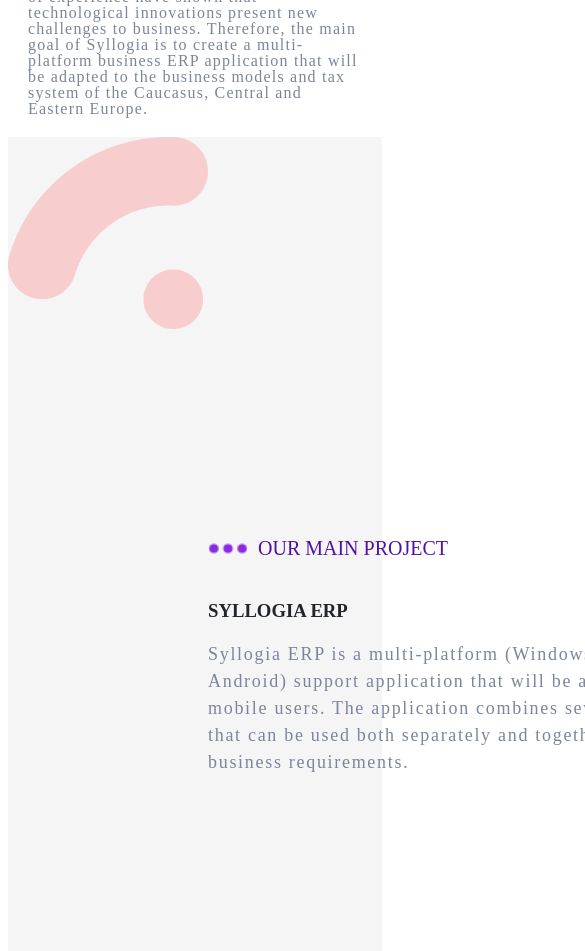
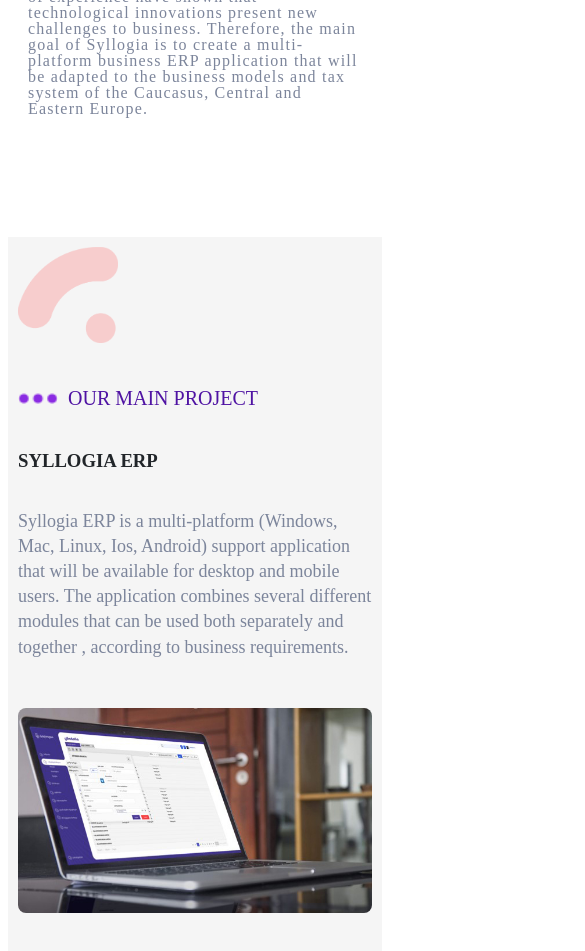
Before and after one commit to phhephhe/Syllogia.ge, an Angular app: page / in a window 390 px wide. Shown: the part 1180-2131 px from the top of the page, 585 px wide, since content can reach past the window. Built offline with nearby package versions, Linux system fonts and the light colour scheme.

Commit message:
added main project responsive

```diff
--- a/src/app/main-project/main-project.component.css
+++ b/src/app/main-project/main-project.component.css
@@ -7,15 +7,19 @@
 .project-img-container img{
     position: absolute;
     width: 200px;
+    padding: 100px;
 }
 .grid-container {
     display: grid;
-    grid-template-columns: 1fr 1fr;
-    padding: 400px 200px;
+    grid-template-columns: 1fr 2fr;
+    padding: 400px 100px;
+    gap: 310px;
 }
-/* .title-main-project{
-
-} */
+.title-main-project{
+    display: flex;
+    flex-direction: column;
+    justify-content: center;
+}
 .dots {
     width: 40px;
     height: auto;
@@ -25,12 +29,6 @@
     font-size: 20px;
     padding-bottom: 50px;
     padding-left: 10px;
-
-    /* display: flex;
-    flex-direction: column;
-    justify-content: center;
-    align-items: center; */
-
 }
 .title{
     color: #212529;
@@ -40,11 +38,34 @@
 .paragraph{
     width: 600px;
     line-height: 1.5;
-    letter-spacing: 1.7px;
+    letter-spacing: 1.8px;
     font-size: 18px;
     color: #7c859b;
 }
 /* right side */
 .ERPscreen img{
     width:100%;
+    border-radius: 8px;
 }
+
+/* responsive */
+
+@media (max-width:400px){
+        .grid-container {
+        grid-template-columns: 1fr;
+        padding: 150px 10px;
+        gap: 30px;
+        margin-top: 100px;
+    }
+    .paragraph{
+       width: auto;
+       line-height: 1.4;
+       letter-spacing: 0;
+    }
+    .project-img-container img{
+        width: 100px;
+        padding: 10px;
+    }
+
+
+}
```
